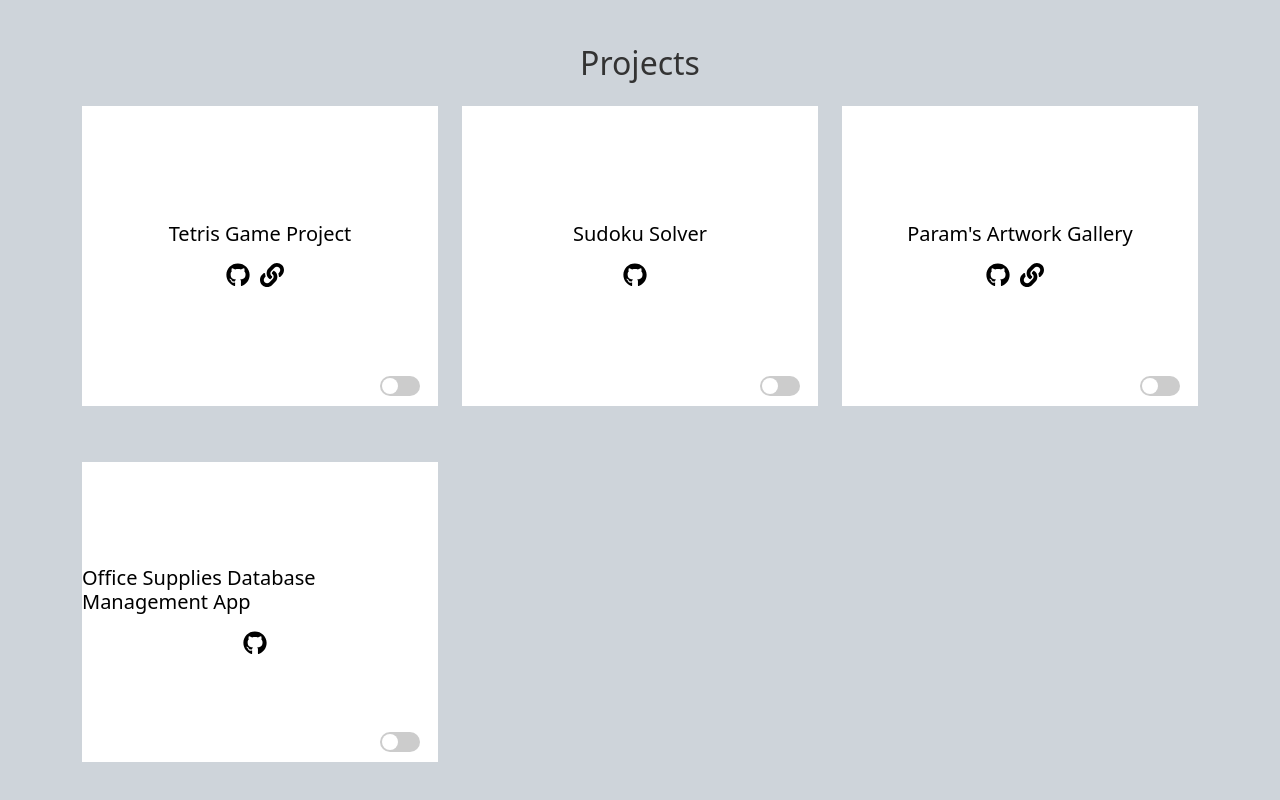
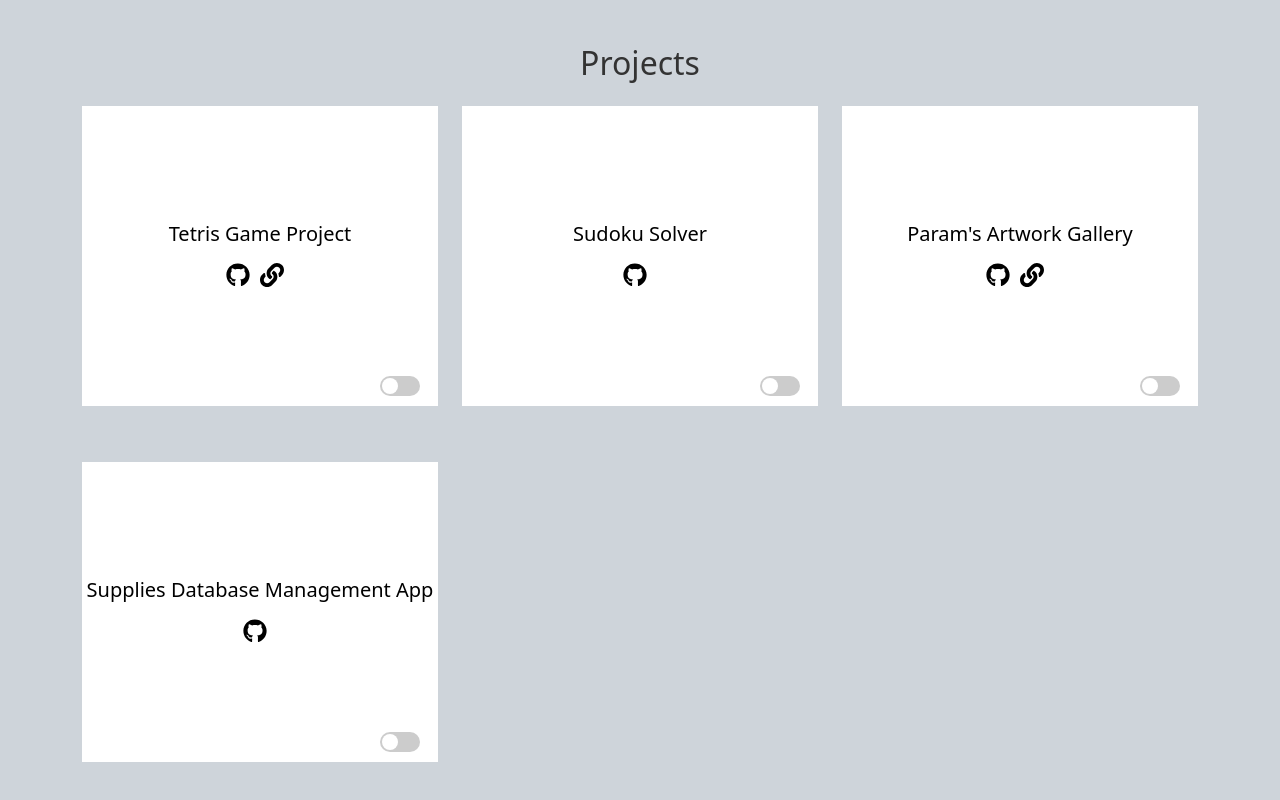
Before and after one commit to ParamDesai111/paramdesai111.github.io, a React (Create React App) app: page / in a window 1280 px wide. Shown: the part 2404-3204 px from the top of the page. Built offline with nearby package versions, Linux system fonts and the light colour scheme.

Commit message:
Css for Text

```diff
--- a/src/components/ProjectCard.jsx
+++ b/src/components/ProjectCard.jsx
@@ -40,6 +40,7 @@ function ProjectCard({ project }) {
         </div>
         {/* Back of the card */}
         <div className="card-back">
+          <div className="tech-heading">{"Made with"}</div>
           <div className="tech-stack">{project.tech}</div>
           {/* Toggle switch for flipping the card */}
           <div className="toggle-switch" onClick={handleFlip}>
--- a/src/data/projectdata.js
+++ b/src/data/projectdata.js
@@ -23,7 +23,7 @@ const projectData = [
     },
     {
         id: 4,
-        title: "Office Supplies Database Management App",
+        title: "Supplies Database Management App",
         tech: "MongoDB Node.js Express.js JavaScript HTML CSS",
     }
 ];
--- a/src/styles/main.css
+++ b/src/styles/main.css
@@ -188,10 +188,18 @@
   /* Style for the tech stack */
   .tech-stack {
     margin-bottom: 10px;
-    color: #aaa;
-    /* Lighter text color for tech stack */
-    font-size: 0.9rem;
-    /* Smaller font size for tech stack */
+    color: black; /* Dark text color */
+    font-size: 1.2rem; /* Adjusted font size */
+    text-align: center; /* Center text */
+    padding: 0 20px; /* Add padding for better spacing */
+  }
+
+  .tech-heading{
+    margin-bottom: 10px;
+    color: black; /* Dark text color */
+    font-size: 1.5rem; /* Adjusted font size */
+    text-align: center; /* Center text */
+    padding: 0 20px; /* Add padding for better spacing */
   }
 
   /* Style for the project links */
```
